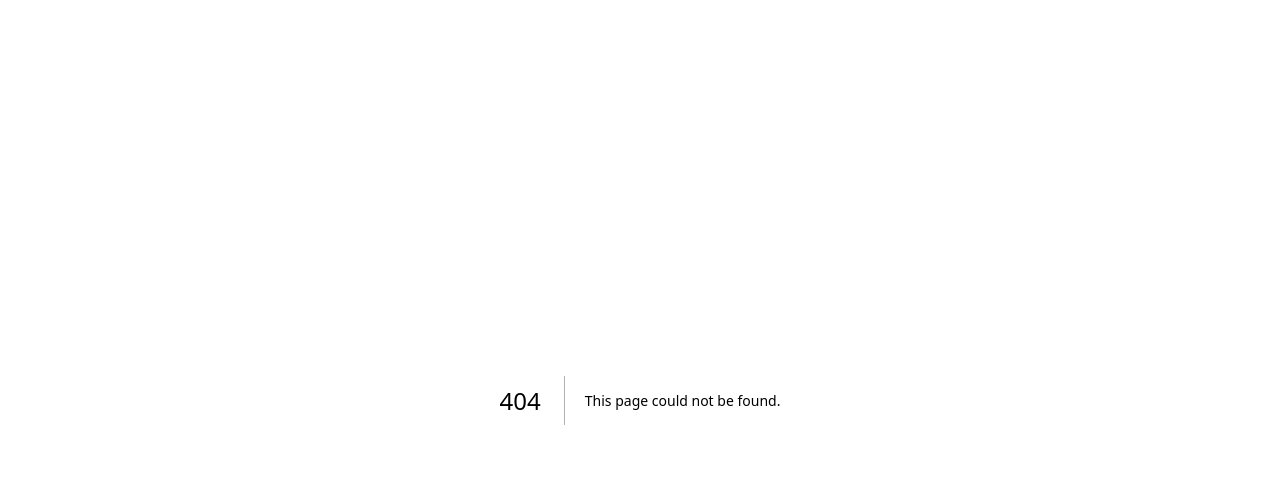
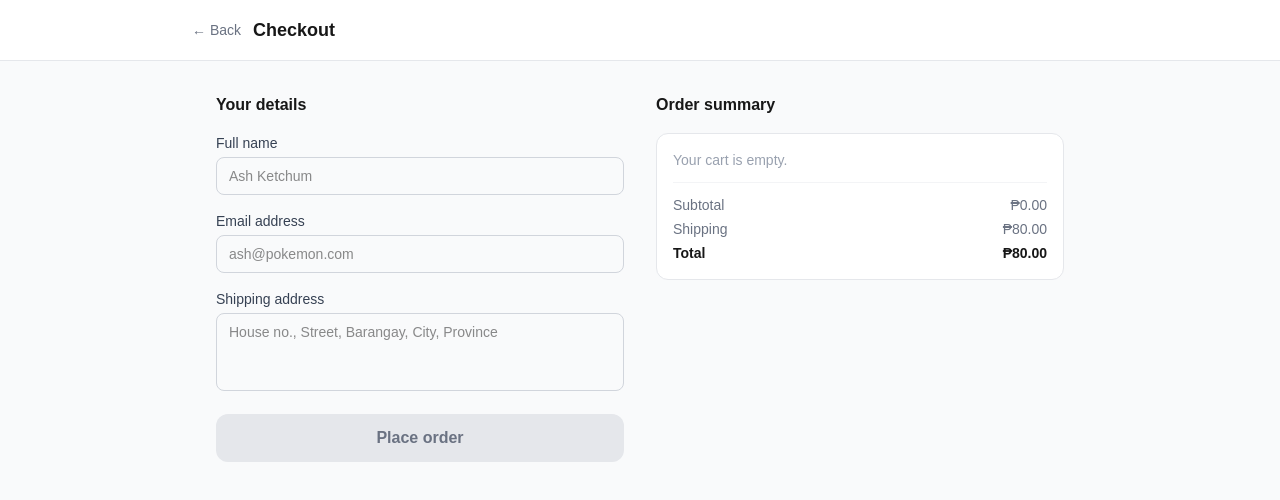
Before and after one commit to bikemaster2331/pokebind, a Next.js app: page /checkout in a window 1280 px wide. Before the commit this address had no page. Shown: the top 500 px of the page. Built offline with nearby package versions, Linux system fonts and the light colour scheme.

Commit message:
implement checkout page with order summary

```diff
--- /dev/null
+++ b/app/checkout/page.js
@@ -0,0 +1,196 @@
+'use client'
+
+import { useState, useEffect } from 'react'
+import { useRouter } from 'next/navigation'
+
+const CART_STORAGE_KEY = 'pokevault-cart'
+
+const currencyFormatter = new Intl.NumberFormat('en-PH', {
+  style: 'currency',
+  currency: 'PHP',
+})
+
+function formatCurrency(value) {
+  return currencyFormatter.format(Number(value || 0))
+}
+
+export default function CheckoutPage() {
+  const router = useRouter()
+  const [cartItems, setCartItems] = useState([])
+  const [isSubmitting, setIsSubmitting] = useState(false)
+  const [error, setError] = useState('')
+  const [form, setForm] = useState({
+    guest_name: '',
+    guest_email: '',
+    shipping_address: '',
+  })
+
+  useEffect(() => {
+    try {
+      const saved = window.localStorage.getItem(CART_STORAGE_KEY)
+      if (!saved) return
+
+      const parsed = JSON.parse(saved)
+      const items = Object.entries(parsed).map(([id, val]) => ({
+        id,
+        quantity: val.quantity,
+        price: val.price,
+        name: val.name,
+      }))
+
+      setCartItems(items)
+    } catch {
+      setCartItems([])
+    }
+  }, [])
+
+  function handleChange(e) {
+    setForm((prev) => ({ ...prev, [e.target.name]: e.target.value }))
+  }
+
+  async function handleSubmit(e) {
+    e.preventDefault()
+    setIsSubmitting(true)
+    setError('')
+
+    try {
+      const response = await fetch('/api/checkout', {
+        method: 'POST',
+        headers: { 'Content-Type': 'application/json' },
+        body: JSON.stringify({
+          items: cartItems,
+          guest_name: form.guest_name,
+          guest_email: form.guest_email,
+          shipping_address: form.shipping_address,
+        }),
+      })
+
+      const payload = await response.json()
+
+      if (!response.ok) {
+        throw new Error(payload?.error || 'Checkout failed. Please try again.')
+      }
+
+      window.localStorage.removeItem(CART_STORAGE_KEY)
+      router.push(`/checkout/success?order=${payload.orderId}`)
+    } catch (err) {
+      setError(err.message)
+    } finally {
+      setIsSubmitting(false)
+    }
+  }
+
+  const subtotal = cartItems.reduce((sum, item) => sum + (item.price ?? 0) * item.quantity, 0)
+  const shippingFee = 80
+  const total = subtotal + shippingFee
+
+  return (
+    <main className="min-h-screen bg-gray-50">
+      <nav className="bg-white border-b border-gray-200 px-6 py-4">
+        <div className="max-w-4xl mx-auto flex items-center gap-3">
+          <button
+            onClick={() => router.back()}
+            className="text-sm text-gray-500 hover:text-black"
+          >
+            ← Back
+          </button>
+          <h1 className="text-lg font-semibold">Checkout</h1>
+        </div>
+      </nav>
+
+      <div className="max-w-4xl mx-auto px-6 py-8 grid grid-cols-1 md:grid-cols-2 gap-8">
+        <div>
+          <h2 className="text-base font-semibold mb-4">Your details</h2>
+          <form onSubmit={handleSubmit} className="space-y-4">
+            <div>
+              <label className="block text-sm font-medium text-gray-700 mb-1">
+                Full name
+              </label>
+              <input
+                type="text"
+                name="guest_name"
+                value={form.guest_name}
+                onChange={handleChange}
+                required
+                placeholder="Ash Ketchum"
+                className="w-full border border-gray-300 rounded-lg px-3 py-2 text-sm outline-none focus:border-black"
+              />
+            </div>
+
+            <div>
+              <label className="block text-sm font-medium text-gray-700 mb-1">
+                Email address
+              </label>
+              <input
+                type="email"
+                name="guest_email"
+                value={form.guest_email}
+                onChange={handleChange}
+                required
+                placeholder="ash@pokemon.com"
+                className="w-full border border-gray-300 rounded-lg px-3 py-2 text-sm outline-none focus:border-black"
+              />
+            </div>
+
+            <div>
+              <label className="block text-sm font-medium text-gray-700 mb-1">
+                Shipping address
+              </label>
+              <textarea
+                name="shipping_address"
+                value={form.shipping_address}
+                onChange={handleChange}
+                required
+                rows={3}
+                placeholder="House no., Street, Barangay, City, Province"
+                className="w-full border border-gray-300 rounded-lg px-3 py-2 text-sm outline-none focus:border-black resize-none"
+              />
+            </div>
+
+            {error && (
+              <p className="text-sm text-red-600">{error}</p>
+            )}
+
+            <button
+              type="submit"
+              disabled={isSubmitting || cartItems.length === 0}
+              className="w-full bg-yellow-400 text-black font-semibold py-3 rounded-xl hover:bg-yellow-500 disabled:bg-gray-200 disabled:text-gray-500 disabled:cursor-not-allowed"
+            >
+              {isSubmitting ? 'Placing order...' : 'Place order'}
+            </button>
+          </form>
+        </div>
+
+        <div>
+          <h2 className="text-base font-semibold mb-4">Order summary</h2>
+          <div className="bg-white border border-gray-200 rounded-xl p-4 space-y-3">
+            {cartItems.length === 0 ? (
+              <p className="text-sm text-gray-400">Your cart is empty.</p>
+            ) : (
+              cartItems.map((item) => (
+                <div key={item.id} className="flex justify-between text-sm">
+                  <span className="text-gray-700">{item.name} x{item.quantity}</span>
+                  <span className="text-gray-600">{formatCurrency((item.price ?? 0) * item.quantity)}</span>
+                </div>
+              ))
+            )}
+            <div className="border-t border-gray-100 pt-3 space-y-1">
+              <div className="flex justify-between text-sm text-gray-500">
+                <span>Subtotal</span>
+                <span>{formatCurrency(subtotal)}</span>
+              </div>
+              <div className="flex justify-between text-sm text-gray-500">
+                <span>Shipping</span>
+                <span>{formatCurrency(shippingFee)}</span>
+              </div>
+              <div className="flex justify-between text-sm font-semibold">
+                <span>Total</span>
+                <span>{formatCurrency(total)}</span>
+              </div>
+            </div>
+          </div>
+        </div>
+      </div>
+    </main>
+  )
+}
--- /dev/null
+++ b/app/checkout/success/page.js
@@ -0,0 +1,35 @@
+'use client'
+
+import { useSearchParams, useRouter } from 'next/navigation'
+import { Suspense } from 'react'
+
+function SuccessContent() {
+  const params = useSearchParams()
+  const router = useRouter()
+
+
+  return (
+    <main className="min-h-screen bg-gray-50 flex items-center justify-center px-6">
+      <div className="bg-white border border-gray-200 rounded-2xl p-8 max-w-md w-full text-center">
+        <div className="text-4xl mb-4"></div>
+        <h1 className="text-xl font-semibold mb-2">Order placed!</h1>
+        <p className="text-sm text-gray-500 mb-1">Your order has been received.</p>
+
+        <button
+          onClick={() => router.push('/')}
+          className="bg-yellow-400 text-black font-medium px-6 py-2.5 rounded-xl hover:bg-yellow-500 text-sm"
+        >
+          Back to shop
+        </button>
+      </div>
+    </main>
+  )
+}
+
+export default function SuccessPage() {
+  return (
+    <Suspense>
+      <SuccessContent />
+    </Suspense>
+  )
+}
```
